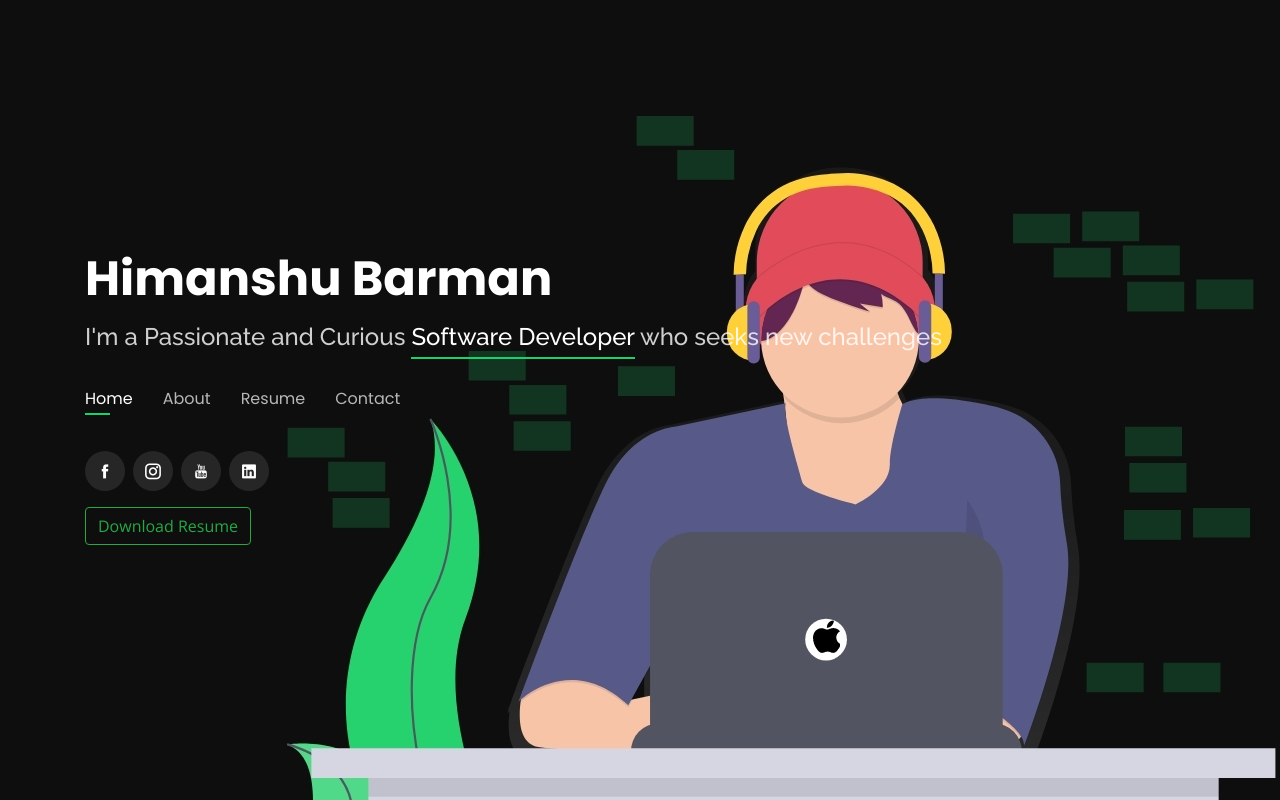
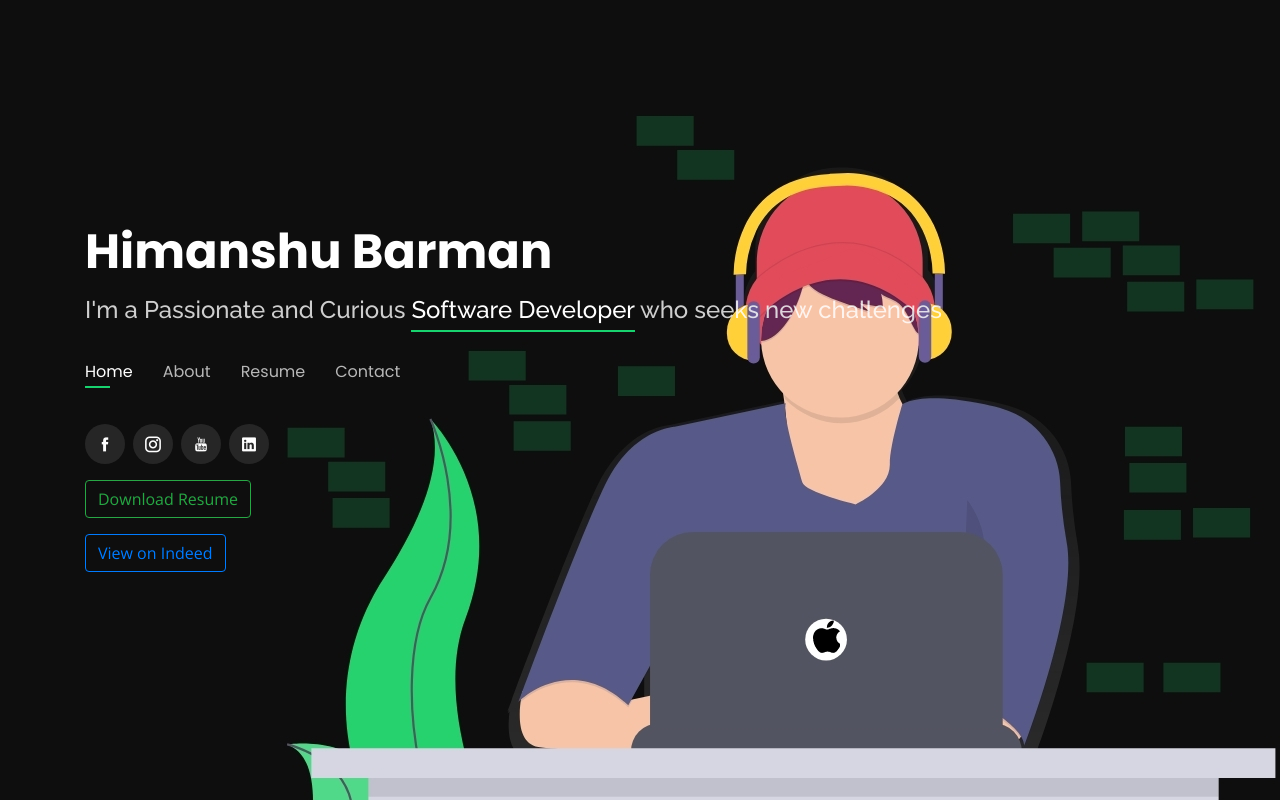
Before and after one commit to findhimanshu/findhimanshu.github.io, a plain HTML site: page index.html in a window 1280 px wide. Drawn offline with nearby package versions, Linux system fonts and the light colour scheme.

Commit message:
added indeed button

```diff
--- a/index.html
+++ b/index.html
@@ -66,11 +66,18 @@
         <!-- <a href="#" class="indeed"><i class="icofont-indeed"></i></a> -->
 
       </div>
+      <!-- -->
+      <div class="btn1" id="btn1">
+
+        <a href="https://myresume.page.link/himanshu" target="_blank" class="btn btn-outline-success mt-3">Download Resume</a>
+
+      </div>
             <div class="btn1" id="btn1">
 
-              <a href="https://my.indeed.com/p/himanshub-fht7jup" target="_blank" class="btn btn-outline-success mt-3">Download Resume</a>
+              <a href="https://my.indeed.com/p/himanshub-fht7jup" target="_blank" class="btn btn-outline-primary mt-3">View on Indeed</a>
 
             </div>
+
     </div>
   </header><!-- End Header -->
 
```
